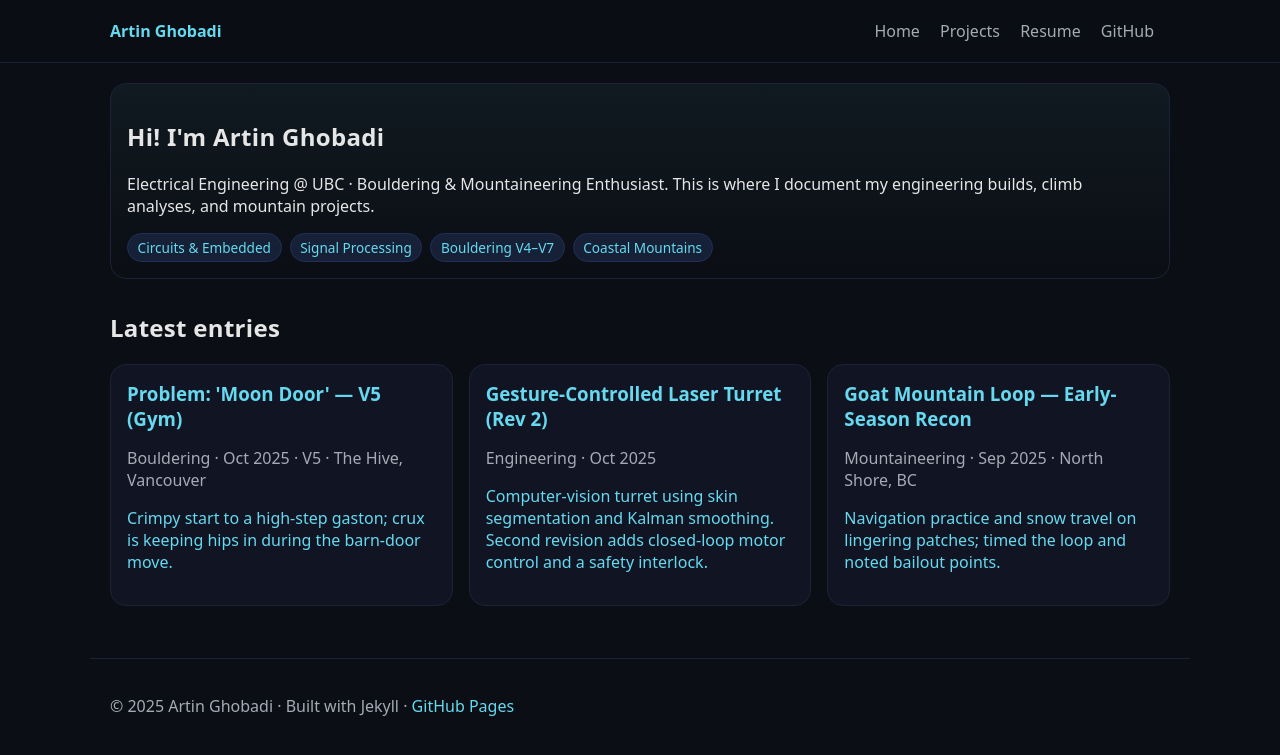
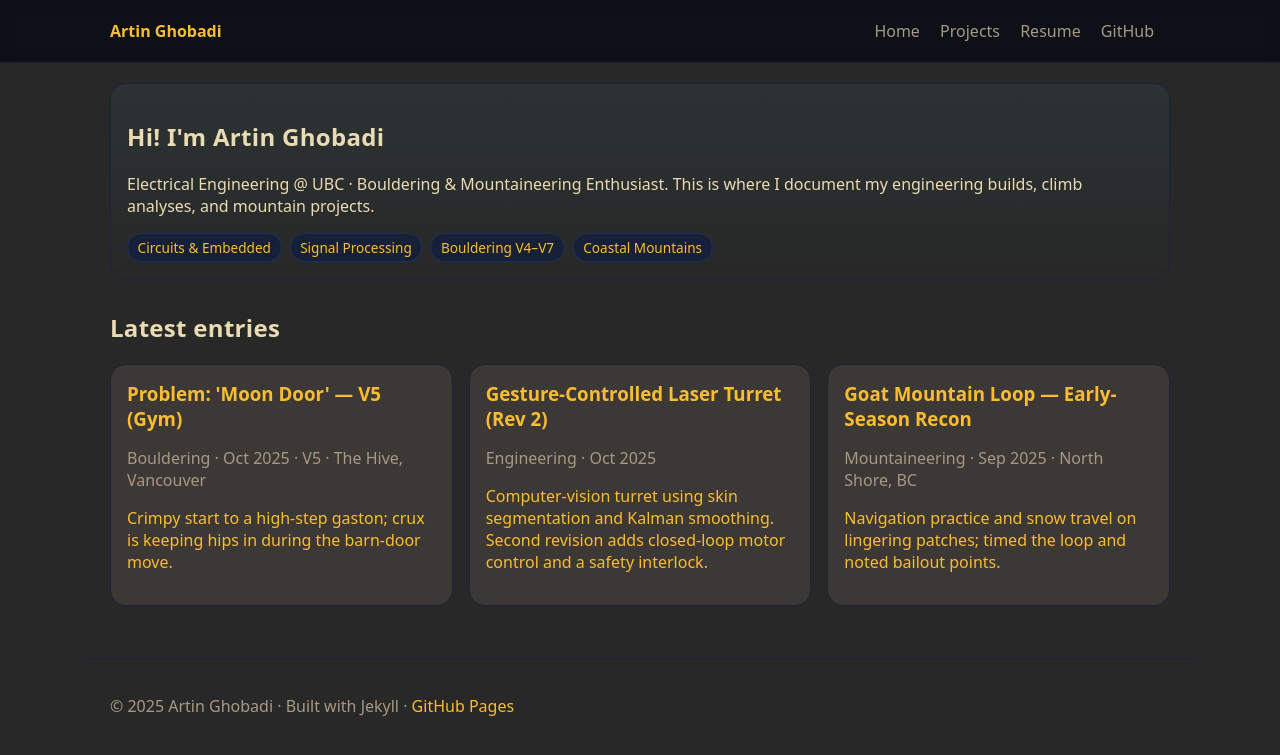
Before and after one commit to ari141809/ari141809.github.io, a Jekyll site: the page built from index.md, in a window 1280 px wide. Shown: the top 755 px of the page. Built offline with Jekyll 4.4.1, drawn with Linux system fonts in a browser that asks for light colours.

Commit message:
Update style.css

```diff
--- a/assets/css/style.css
+++ b/assets/css/style.css
@@ -1,9 +1,10 @@
 :root {
-  --bg: #0b0e14;
-  --panel: #111523;
-  --text: #e6e6e6;
-  --muted: #a5abb6;
-  --accent: #66d9ef;
+  --bg: #282828;        /* Background */
+  --panel: #3c3836;     /* Panels / cards */
+  --text: #ebdbb2;      /* Main text */
+  --muted: #a89984;     /* Muted text */
+  --accent: #fabd2f;    /* Accent (yellow/orange) */
+  --accent2: #83a598;   /* Secondary accent (teal/blue) */
 }
 * { box-sizing: border-box; }
 html, body { margin: 0; padding: 0; background: var(--bg); color: var(--text); font-family: ui-sans-serif, system-ui, -apple-system, Segoe UI, Roboto, Ubuntu, Cantarell, Noto Sans, Helvetica Neue, Arial; }
```
